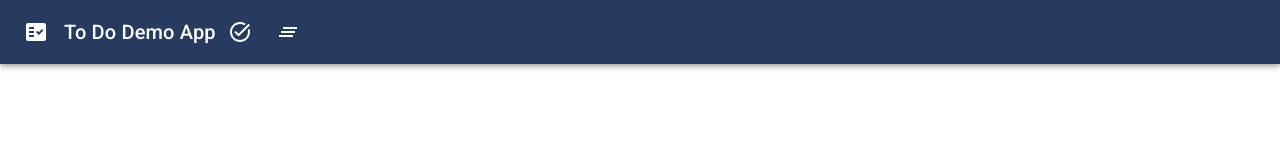
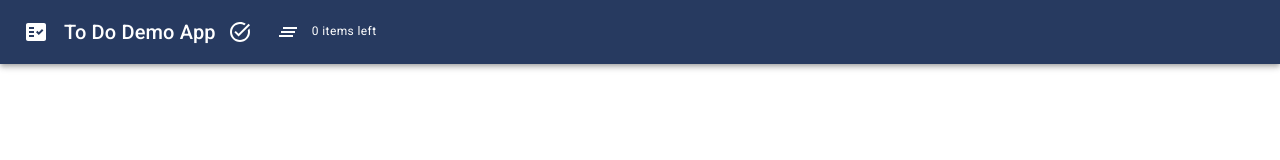
Before and after one commit to GaMaXLabs/todo-list, a React (Create React App) app: page /completed in a window 1280 px wide. Shown: the top 160 px of the page. Built offline with nearby package versions, Linux system fonts and the light colour scheme.

Commit message:
#6 To Do's Counter

```diff
--- a/src/common/layout/header/Header.tsx
+++ b/src/common/layout/header/Header.tsx
@@ -11,7 +11,7 @@ const Header: React.FC = () => {
 
   const markAllDoneClickHandler = () => {
     for (const todo of activeTodos) {
-      dispatch(updateTodoAsync({...todo, status: TodoStatus.completed, completedDate: new Date().getTime() }))
+      dispatch(updateTodoAsync({ ...todo, status: TodoStatus.completed, completedDate: new Date().getTime() }))
     }
   }
   const clearAllDoneClickHandler = () => {
@@ -52,7 +52,11 @@ const Header: React.FC = () => {
                 <ClearAll />
               </IconButton>
             </Tooltip>
+
           </div>
+          <Typography variant="caption" component="div" sx={{ flexGrow: 1 }}>
+            {activeTodos.length} items left
+          </Typography>
         </Toolbar>
       </AppBar>
     </header>
```
